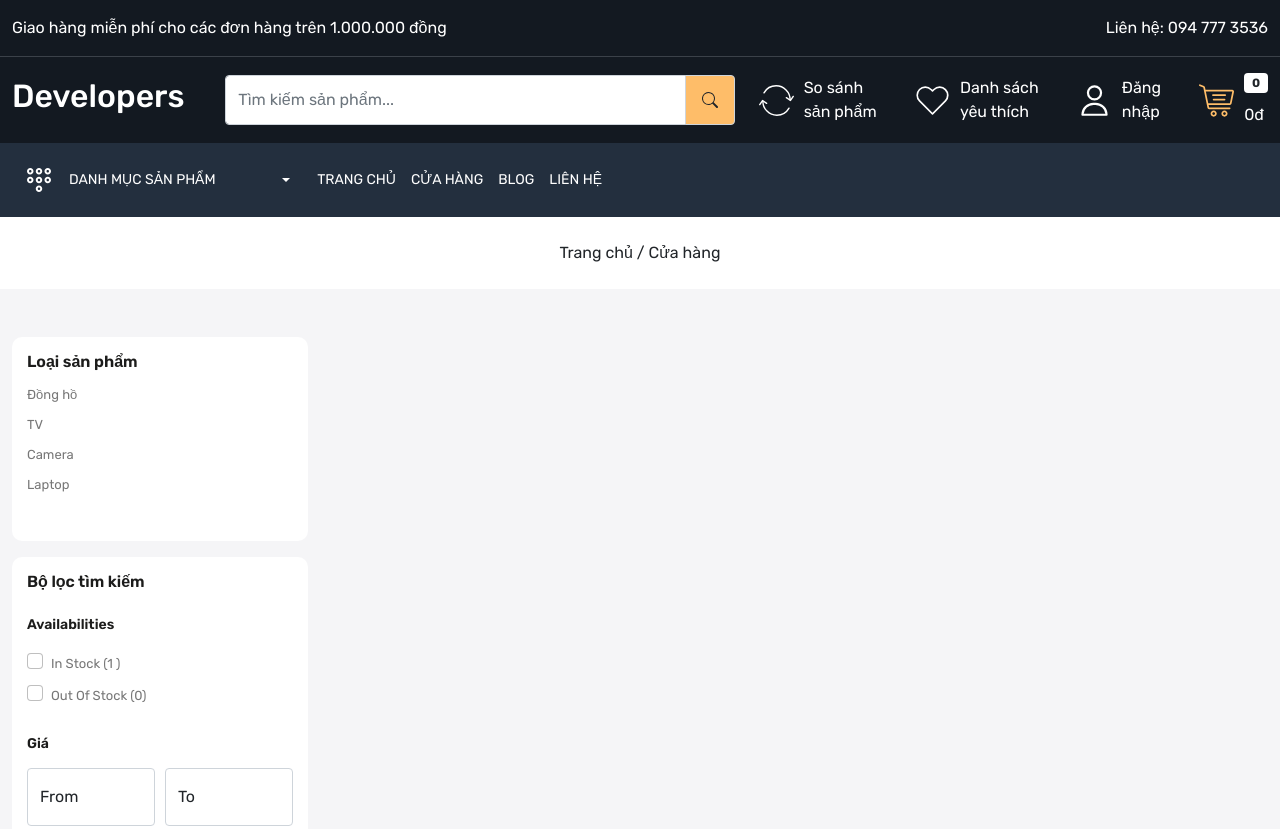
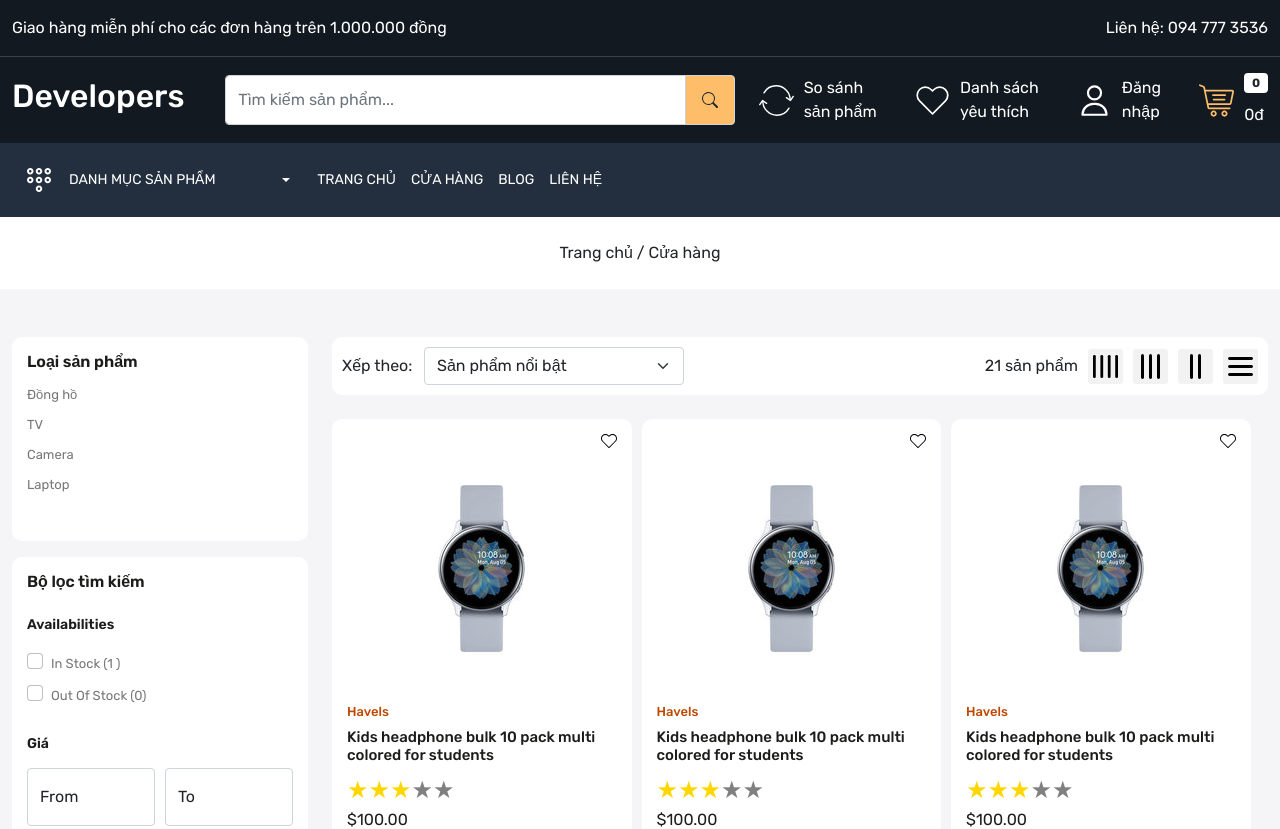
Before and after one commit to vietphat/ecommerce-web, a React (Create React App) app in the folder frontend/: page /store in a window 1280 px wide. Shown: the top 829 px of the page. Built offline with nearby package versions, Linux system fonts and the light colour scheme.

Commit message:
Hoàn thành giao diện trang /store

```diff
--- a/frontend/src/App.css
+++ b/frontend/src/App.css
@@ -17,6 +17,7 @@
   --color-131921: #131921;
   --color-1c1c1b: #1c1c1b;
   --color-ededed: #ededed;
+  --color-f2f2f2: #f2f2f2;
 }
 
 .section-heading {
@@ -302,6 +303,7 @@
   background-color: #fff;
   border-radius: 10px;
   overflow: hidden;
+  width: 100%;
 }
 
 .product-card .product-image {
@@ -341,6 +343,12 @@
 .product-card .product-details p.price {
   font-size: 16px;
   color: var(--color-1c1c1b);
+}
+
+.product-card .description {
+  font-size: 13px;
+  color: var(--color-777777);
+  margin-right: 20px;
 }
 
 .action-bar {
@@ -467,4 +475,60 @@
   border-bottom: 1px solid var(--color-ededed);
 }
 
+.filter-sort-grid {
+  padding: 10px;
+  background-color: #fff;
+  border-radius: 10px;
+}
+
+.grid img {
+  width: 35px;
+  height: 35px;
+  background-color: var(--color-f2f2f2);
+  padding: 5px;
+  border-radius: 3px;
+  cursor: pointer;
+}
+
+.gr-12 {
+  width: 100%;
+}
+
+.gr-6 {
+  width: 49%;
+}
+
+.gr-4 {
+  width: 32%;
+}
+
+.gr-3 {
+  width: 24%;
+}
+
+.gr-12 .product-card {
+  display: flex;
+  gap: 20px;
+}
+
+.gr-12 .product-card .product-image {
+  width: 270px;
+}
+
+.gr-12 .action-bar {
+  top: 17%;
+}
+
+.gr-6 .product-image {
+  width: 100%;
+}
+
+.gr-12 .product-card .product-image {
+  height: auto;
+}
+
+.gr-6 .product-image img {
+  margin: auto;
+}
+
 /* End Our Store */
--- a/frontend/src/components/BreadCrumb.js
+++ b/frontend/src/components/BreadCrumb.js
@@ -1,7 +1,7 @@
 import React from 'react';
 import { Link } from 'react-router-dom';
 
-export const BreadCrumb = (props) => {
+const BreadCrumb = (props) => {
   const { title } = props;
   return (
     <div className='breadcrumb mb-0 py-4'>
@@ -20,3 +20,5 @@
     </div>
   );
 };
+
+export default BreadCrumb;
--- a/frontend/src/components/ProductCard.js
+++ b/frontend/src/components/ProductCard.js
@@ -1,10 +1,17 @@
 import React from 'react';
 import ReactStarts from 'react-rating-stars-component';
-import { Link } from 'react-router-dom';
+import { Link, useLocation } from 'react-router-dom';
 
-const ProductCard = () => {
+const ProductCard = (props) => {
+  const { grid } = props;
+
+  const location = useLocation();
+
   return (
-    <div className='col-3'>
+    <>
+      <div
+        className={`${location.pathname === '/store' ? `gr-${grid}` : 'col-3'}`}
+      >
         <Link className='product-card position-relative'>
           <div className='wishlist-icon position-absolute'>
             <Link>
@@ -33,6 +40,12 @@
               edit={false}
               activeColor='#ffd700'
             />
+            <p className={`description ${grid === 12 ? 'd-block' : 'd-none'}`}>
+              Lorem ipsum dolor sit amet consectetur, adipisicing elit.
+              Inventore architecto veritatis nostrum velit quas officiis earum
+              cumque aut, libero dolorem quaerat qui soluta eaque molestiae
+              laboriosam veniam non rem harum?
+            </p>
             <p className='price'>$100.00</p>
           </div>
 
@@ -51,6 +64,118 @@
           </div>
         </Link>
       </div>
+      <div
+        className={`${location.pathname === '/store' ? `gr-${grid}` : 'col-3'}`}
+      >
+        <Link className='product-card position-relative'>
+          <div className='wishlist-icon position-absolute'>
+            <Link>
+              <img src='/images/wish.svg' alt='wishlist' />
+            </Link>
+          </div>
+
+          <div className='product-image'>
+            <img src='/images/watch.jpg' className='img-fluid' alt='product' />
+            <img
+              src='/images/headphone.jpg'
+              className='img-fluid'
+              alt='product'
+            />
+          </div>
+
+          <div className='product-details'>
+            <h6 className='brand'>Havels</h6>
+            <h5 className='product-title'>
+              Kids headphone bulk 10 pack multi colored for students
+            </h5>
+            <ReactStarts
+              count={5}
+              size={24}
+              value={3}
+              edit={false}
+              activeColor='#ffd700'
+            />
+            <p className={`description ${grid === 12 ? 'd-block' : 'd-none'}`}>
+              Lorem ipsum dolor sit amet consectetur, adipisicing elit.
+              Inventore architecto veritatis nostrum velit quas officiis earum
+              cumque aut, libero dolorem quaerat qui soluta eaque molestiae
+              laboriosam veniam non rem harum?
+            </p>
+            <p className='price'>$100.00</p>
+          </div>
+
+          <div className='action-bar position-absolute'>
+            <div className='d-flex flex-column gap-15'>
+              <Link>
+                <img src='/images/prodcompare.svg' alt='compare' />
+              </Link>
+              <Link>
+                <img src='/images/view.svg' alt='view' />
+              </Link>
+              <Link>
+                <img src='/images/add-cart.svg' alt='addcart' />
+              </Link>
+            </div>
+          </div>
+        </Link>
+      </div>
+
+      <div
+        className={`${location.pathname === '/store' ? `gr-${grid}` : 'col-3'}`}
+      >
+        <Link className='product-card position-relative'>
+          <div className='wishlist-icon position-absolute'>
+            <Link>
+              <img src='/images/wish.svg' alt='wishlist' />
+            </Link>
+          </div>
+
+          <div className='product-image'>
+            <img src='/images/watch.jpg' className='img-fluid' alt='product' />
+            <img
+              src='/images/headphone.jpg'
+              className='img-fluid'
+              alt='product'
+            />
+          </div>
+
+          <div className='product-details'>
+            <h6 className='brand'>Havels</h6>
+            <h5 className='product-title'>
+              Kids headphone bulk 10 pack multi colored for students
+            </h5>
+            <ReactStarts
+              count={5}
+              size={24}
+              value={3}
+              edit={false}
+              activeColor='#ffd700'
+            />
+            <p className={`description ${grid === 12 ? 'd-block' : 'd-none'}`}>
+              Lorem ipsum dolor sit amet consectetur, adipisicing elit.
+              Inventore architecto veritatis nostrum velit quas officiis earum
+              cumque aut, libero dolorem quaerat qui soluta eaque molestiae
+              laboriosam veniam non rem harum?
+            </p>
+            <p className='price'>$100.00</p>
+          </div>
+
+          <div className='action-bar position-absolute'>
+            <div className='d-flex flex-column gap-15'>
+              <Link>
+                <img src='/images/prodcompare.svg' alt='compare' />
+              </Link>
+              <Link>
+                <img src='/images/view.svg' alt='view' />
+              </Link>
+              <Link>
+                <img src='/images/add-cart.svg' alt='addcart' />
+              </Link>
+            </div>
+          </div>
+        </Link>
+      </div>
+    </>
   );
 };
 
--- a/frontend/src/pages/OurStore.js
+++ b/frontend/src/pages/OurStore.js
@@ -1,10 +1,13 @@
-import React from 'react';
+import React, { useState } from 'react';
 import ReactStars from 'react-rating-stars-component';
 
-import { BreadCrumb } from '../components/BreadCrumb';
+import BreadCrumb from '../components/BreadCrumb';
 import Meta from '../components/Meta';
+import ProductCard from '../components/ProductCard';
 
 const OurStore = () => {
+  const [grid, setGrid] = useState(4);
+
   return (
     <>
       <Meta title='Cửa hàng' />
@@ -236,7 +239,75 @@
               </div>
             </div>
 
-            <div className='col-9'></div>
+            <div className='col-9'>
+              <div className='filter-sort-grid mb-4'>
+                <div className='d-flex justify-content-between align-items-center'>
+                  <div className='d-flex align-items-center gap-10'>
+                    <p className='mb-0 d-block' style={{ width: '100px' }}>
+                      Xếp theo:{' '}
+                    </p>
+                    <select className='form-control form-select' name='' id=''>
+                      <option value='manual'>Sản phẩm nổi bật</option>
+                      <option value='best-selling'>Bán chạy</option>
+                      <option value='title-ascending'>
+                        Theo thứ tự chữ cái, A-Z
+                      </option>
+                      <option value='title-descending'>
+                        Theo thứ tự chữ cái, Z-A
+                      </option>
+                      <option value='price-ascending'>
+                        Theo giá, thấp đến cao
+                      </option>
+                      <option value='price-descending'>
+                        Theo giá, cao đến thấp
+                      </option>
+                      <option value='created-ascending'>
+                        Theo ngày, cũ đến mới
+                      </option>
+                      <option value='created-descending'>
+                        Theo ngày, mơi đến cũ
+                      </option>
+                    </select>
+                  </div>
+
+                  <div className='d-flex align-items-center gap-10'>
+                    <p className='totalproducts mb-0'>21 sản phẩm</p>
+                    <div className='d-flex align-items-center gap-10 grid'>
+                      <img
+                        onClick={() => setGrid(3)}
+                        src='/images/gr4.svg'
+                        alt='grid'
+                        className='d-block img-fluid'
+                      />
+                      <img
+                        onClick={() => setGrid(4)}
+                        src='/images/gr3.svg'
+                        alt='grid'
+                        className='d-block img-fluid'
+                      />
+                      <img
+                        onClick={() => setGrid(6)}
+                        src='/images/gr2.svg'
+                        alt='grid'
+                        className='d-block img-fluid'
+                      />
+                      <img
+                        onClick={() => setGrid(12)}
+                        src='/images/gr.svg'
+                        alt='grid'
+                        className='d-block img-fluid'
+                      />
+                    </div>
+                  </div>
+                </div>
+              </div>
+
+              <div className='products-list pb-5'>
+                <div className='d-flex gap-10 flex-wrap'>
+                  <ProductCard grid={grid} />
+                </div>
+              </div>
+            </div>
           </div>
         </div>
       </div>
```
Lines whose indentation alone changed are shown as unchanged.
